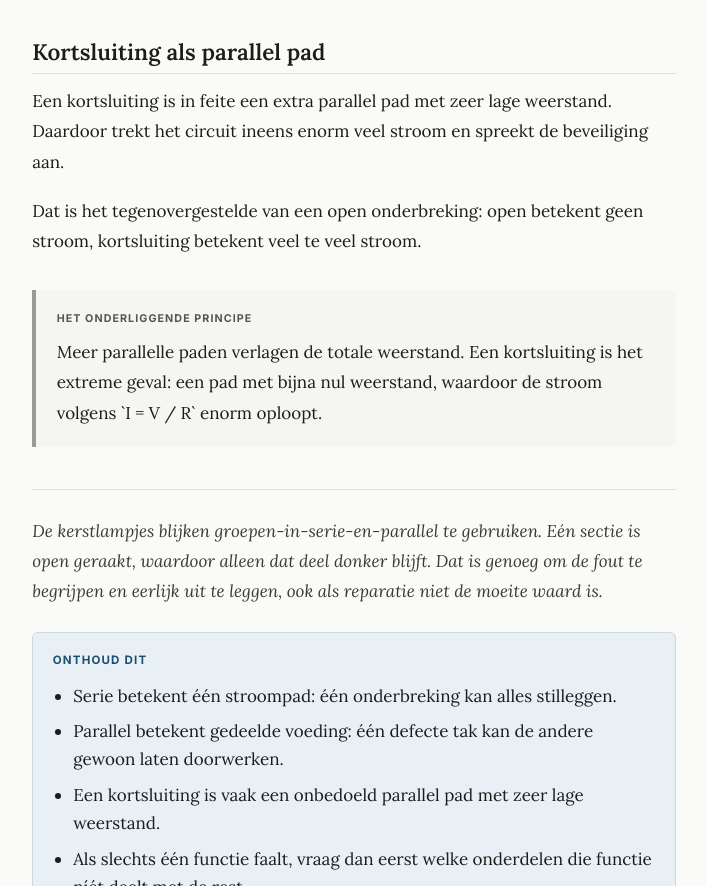
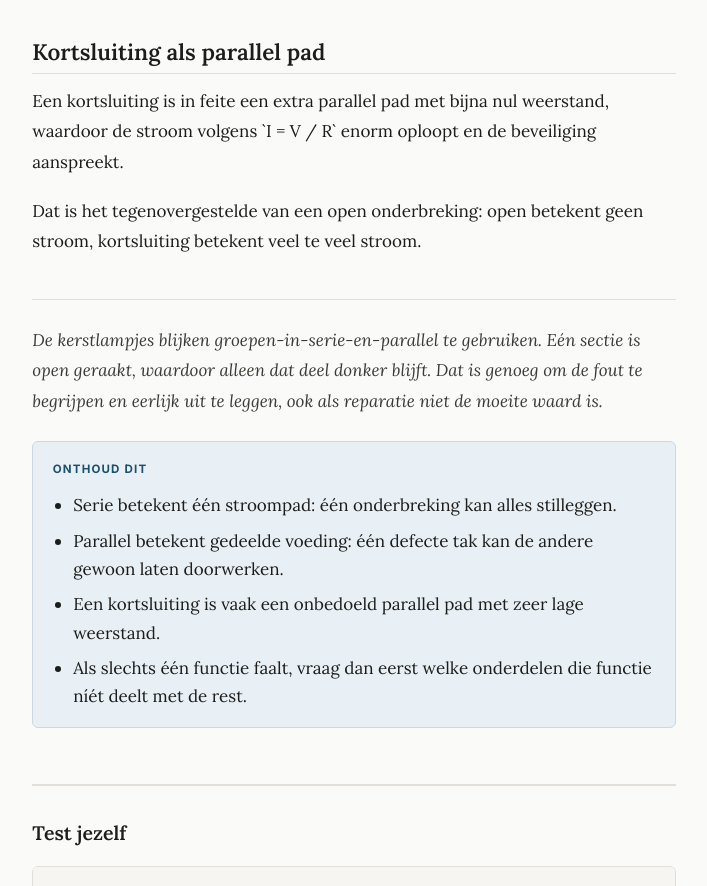
Before and after one commit to seroteunine/why-it-works, a plain HTML site: page chapter-03.html in a window 1280 px wide. Shown: the part 4945-5831 px from the top of the page, without its empty margins (418-1125 px from the left). Drawn offline with Linux system fonts and the light colour scheme.

Commit message:
remove duplicatoin

```diff
--- a/chapter-03.html
+++ b/chapter-03.html
@@ -280,14 +280,9 @@
 
       <h2>Kortsluiting als parallel pad</h2>
 
-      <p>Een kortsluiting is in feite een extra parallel pad met zeer lage weerstand. Daardoor trekt het circuit ineens enorm veel stroom en spreekt de beveiliging aan.</p>
+      <p>Een kortsluiting is in feite een extra parallel pad met bijna nul weerstand, waardoor de stroom volgens `I = V / R` enorm oploopt en de beveiliging aanspreekt.</p>
 
       <p>Dat is het tegenovergestelde van een open onderbreking: open betekent geen stroom, kortsluiting betekent veel te veel stroom.</p>
-
-      <div class="callout callout-principle">
-        <span class="callout-label">Het onderliggende principe</span>
-        <p>Meer parallelle paden verlagen de totale weerstand. Een kortsluiting is het extreme geval: een pad met bijna nul weerstand, waardoor de stroom volgens `I = V / R` enorm oploopt.</p>
-      </div>
 
       <div class="chapter-closer">
         <p>De kerstlampjes blijken groepen-in-serie-en-parallel te gebruiken. Eén sectie is open geraakt, waardoor alleen dat deel donker blijft. Dat is genoeg om de fout te begrijpen en eerlijk uit te leggen, ook als reparatie niet de moeite waard is.</p>
```
Also changed, not shown: chapter-01.html (+2 -6 lines), chapter-02.html (+1 -1 lines).
